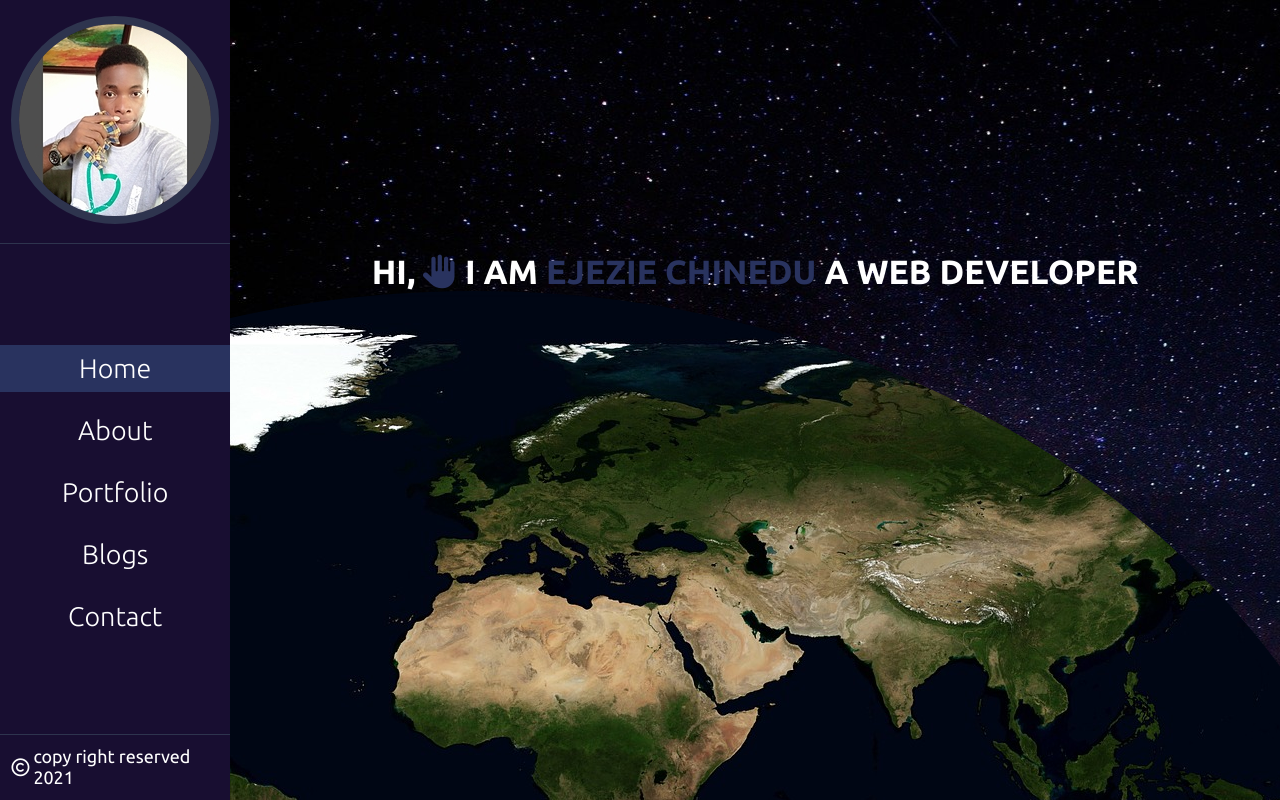
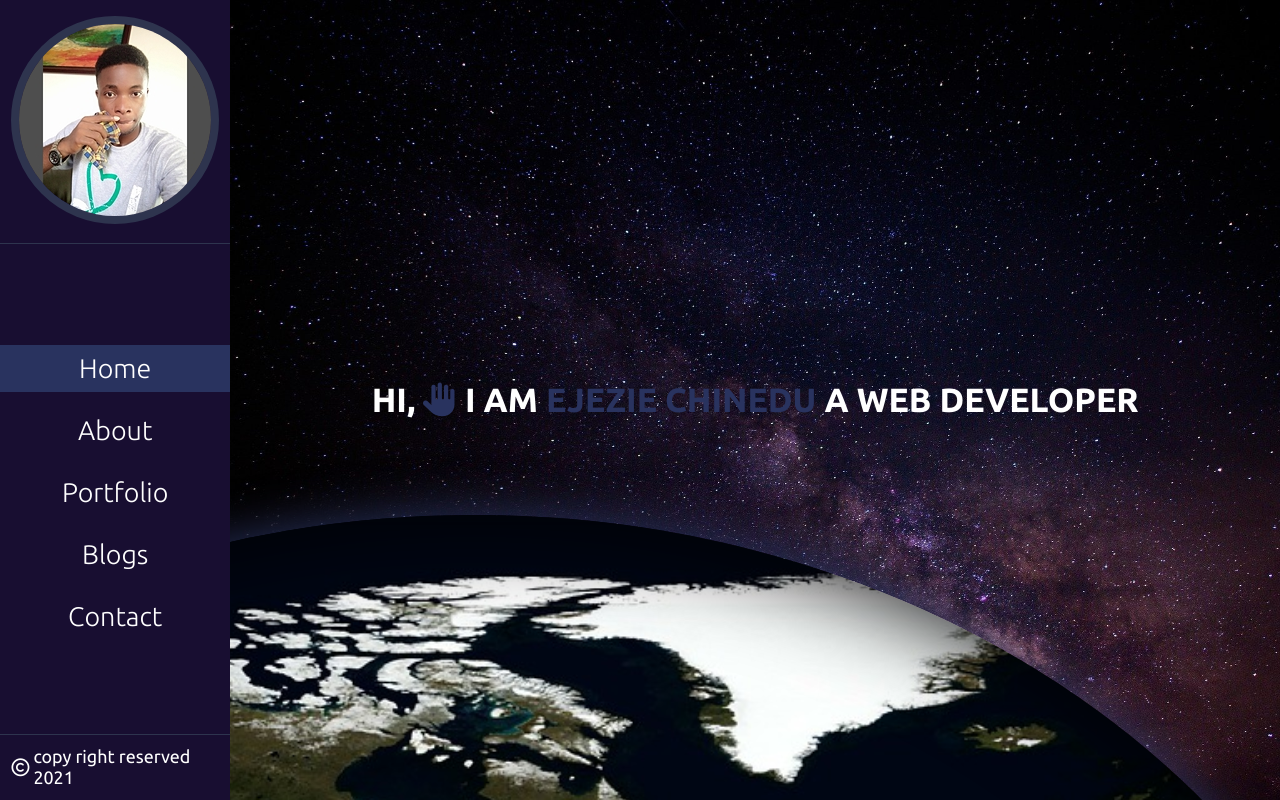
Before and after one commit to ejezie/Portfolio, a React (Create React App) app in the folder my-portfolio/: page / in a window 1280 px wide. Built offline with nearby package versions, Linux system fonts and the light colour scheme.

Commit message:
animated rotating earth

```diff
--- a/my-portfolio/src/pages/HomePage.jsx
+++ b/my-portfolio/src/pages/HomePage.jsx
@@ -12,6 +12,8 @@ function HomePage() {
       </div>
       <section>
         <div className="earth"></div>
+        <div className="circle">
+        </div>
       </section>
     </div>
   );
--- a/my-portfolio/src/styles/_homepage.scss
+++ b/my-portfolio/src/styles/_homepage.scss
@@ -4,6 +4,7 @@
   justify-content: center;
   flex-direction: column;
   height: 100%;
+  overflow: hidden;
   .hero {
     font-weight: 700;
     z-index: 1;
@@ -39,7 +40,39 @@
       height: 1600px;
       background: url(../images/flat.jpg);
       border-radius: 50%;
-      margin: 0em 25em -60em 0;
+      margin: 0em 25em -80em 0;
+      box-shadow: inset 0 0 100px rgba(0,0,0,1), 0 0 50px #29335f;
+      animation: earth 200s linear infinite;
+      background-size: cover;
+    }
+    @keyframes earth {
+      0%{
+        background-position: 0 0;
+      }
+      100%{
+        background-position: 1920px;
+      }
+    }
+    .circle{
+      position: absolute;
+      top: 0;
+      left: 0;
+      background: rgb(0, 0, 0, 0);
+      transform-origin: left;
+      transform-style: preserve-3d;
+      padding: 10px;
+      transform: translateY(265deg);
+      border-radius: 50%;
+      border: solid 5px violet;
+      animation: circl 20s linear infinite;
+    }
+    @keyframes circl {
+      0%{
+        transform: perspective(1000px) rotateY(360) rotateX(15deg) translateY(-30);
+      }
+      100%{
+        transform: perspective(1000px) rotateY(360) rotateX(15deg) translateY(-30);
+      }
     }
   }
 }
--- a/my-portfolio/src/styles/_layout.scss
+++ b/my-portfolio/src/styles/_layout.scss
@@ -13,6 +13,7 @@
     width: 82%;
     overflow: hidden;
     background-image: url("../images/cosmos.jpg");
+    background-size: cover;
     animation: main 5s ease-in-out infinite;
 
     // .fade {
```
Also changed, not shown: my-portfolio/src/images/global.jpeg (added).
